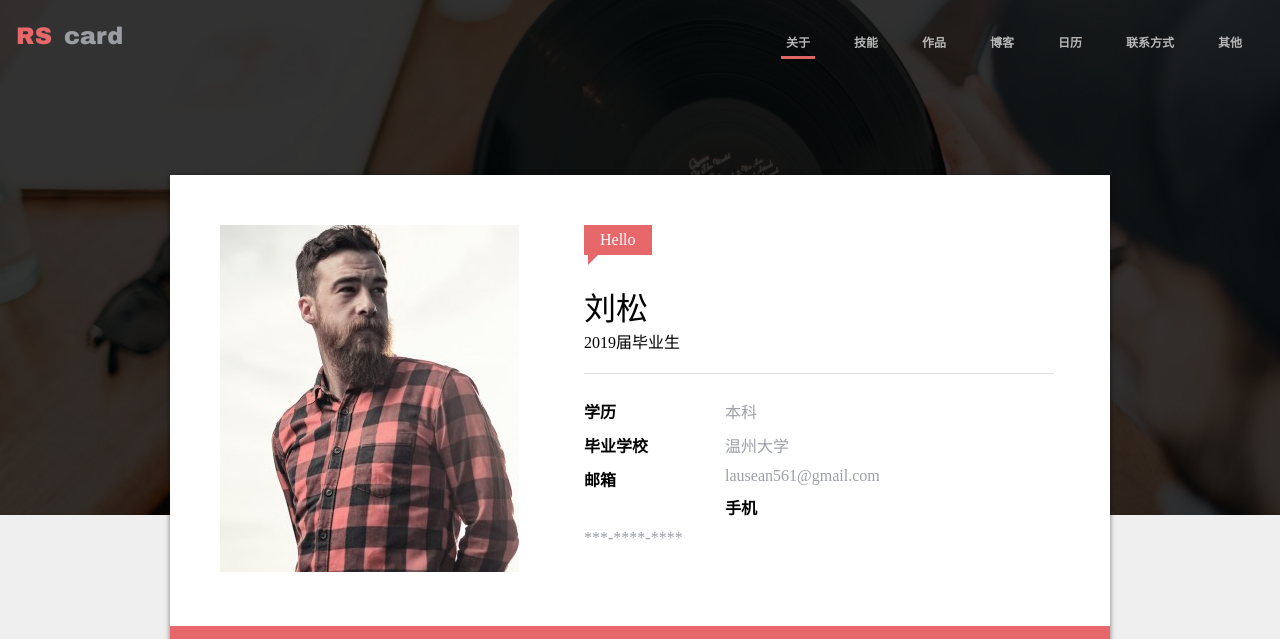
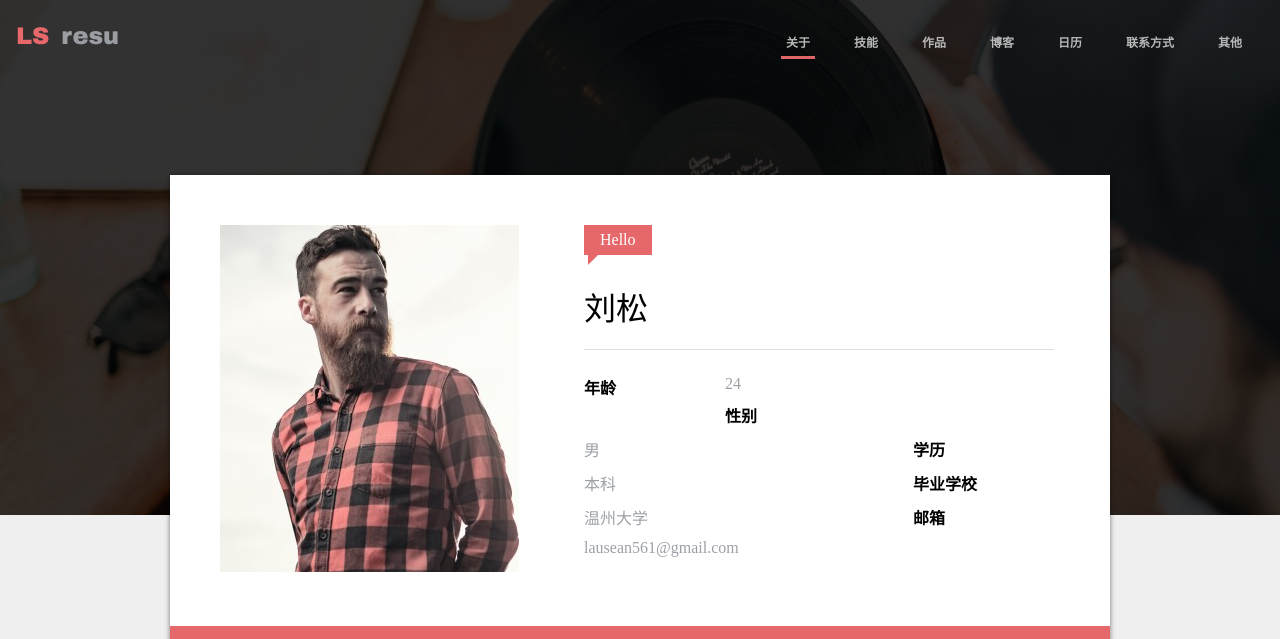
Before and after one commit to Seanlau01/resu-6, a plain HTML site: page index.html in a window 1280 px wide. Shown: the top 639 px of the page. Drawn offline with nearby package versions, Linux system fonts and the light colour scheme; a script that the page names is missing.

Commit message:
名片修改

```diff
--- a/index.html
+++ b/index.html
@@ -16,8 +16,8 @@
     <div id="topNavBar" class="topNavBar">
         <div class="topNavBar-inner clearfix">
             <a class="logo" href="#" alt="logo" style="float:left;">
-                <span class="rs">RS</span>
-                <span class="card">card</span>
+                <span class="rs">LS</span>
+                <span class="card">resu</span>
             </a>
             <nav class="menu" style="float:right;">
                 <ul class="clearfix">
@@ -70,17 +70,18 @@
                         <span class="triangle"></span>
                     </span>
                     <h1>刘松</h1>
-                    <p>2019届毕业生</p>
                     <hr>
                     <dl>
-                        <dt>学历</dt>
+                         <dt>年龄</dt>
+                         <dd>24</dd>
+                         <dt>性别</dt>
+                         <dd>男</dd>
+                         <dt>学历</dt>
                         <dd>本科</dd>
                         <dt>毕业学校</dt>
                         <dd>温州大学</dd>
                         <dt>邮箱</dt>
                         <dd>lausean561@gmail.com</dd>
-                        <dt>手机</dt>
-                        <dd>***-****-****</dd>
                     </dl>
                 </div>
             </div>
```
